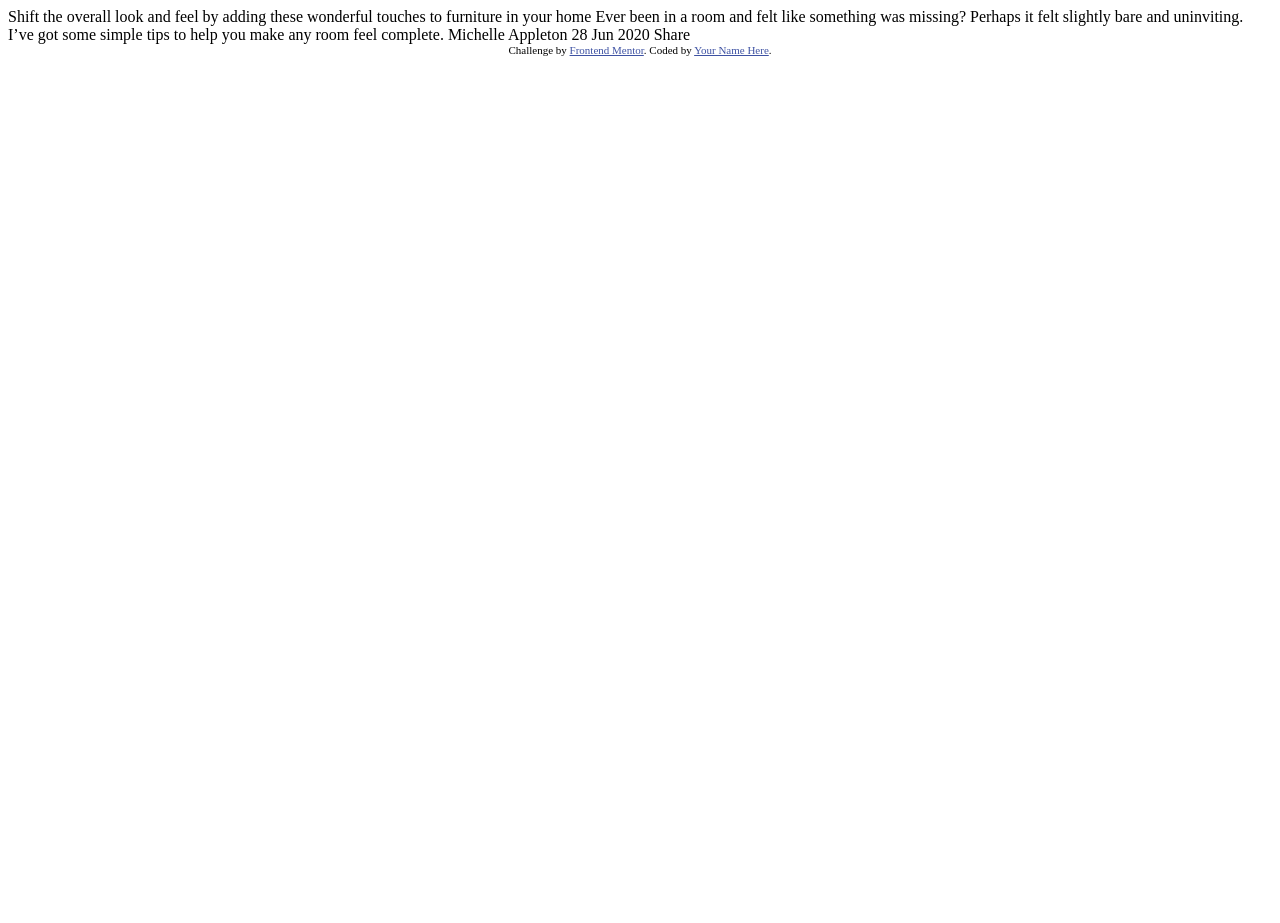
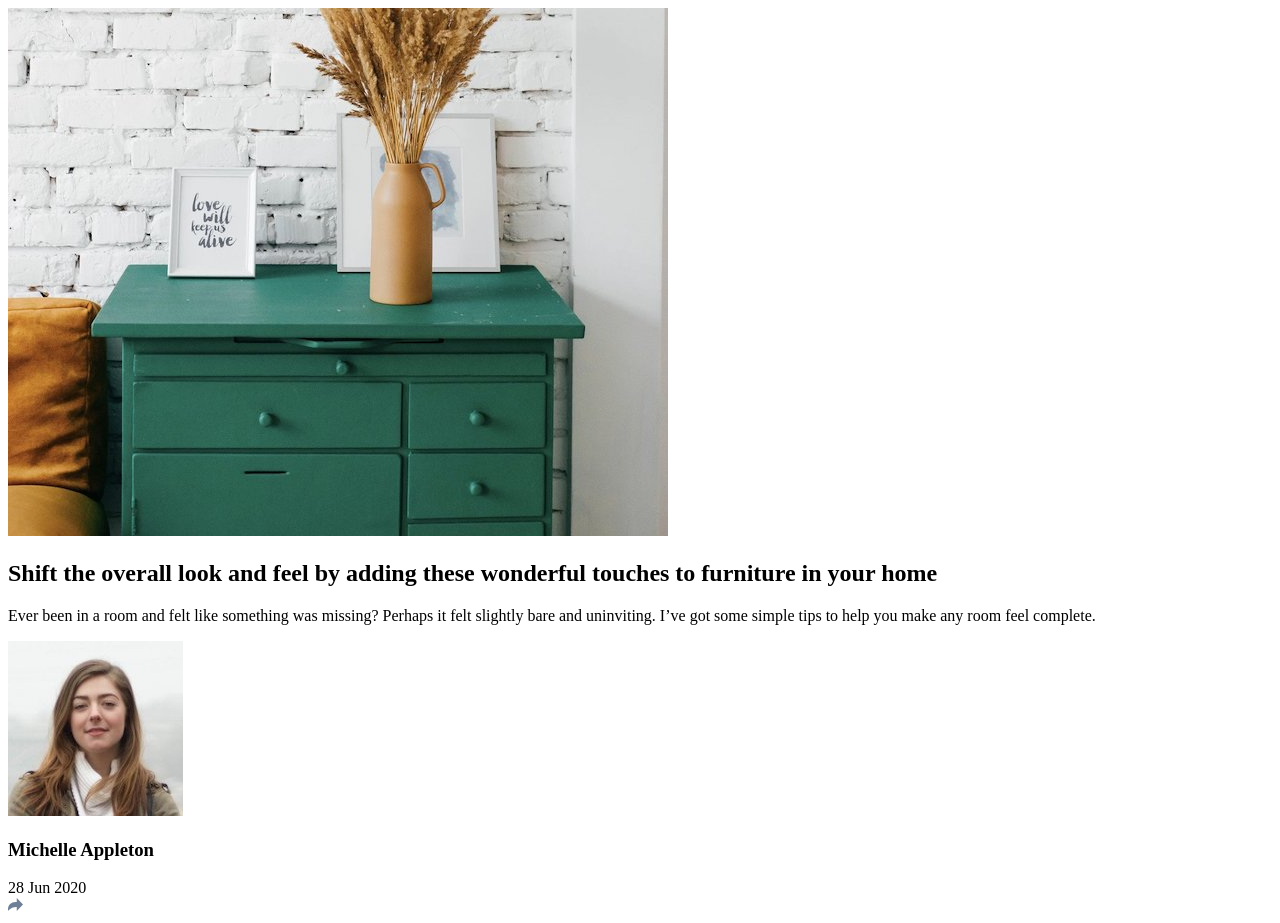
Before and after one commit to amancalledkidd/article-preview-component, a plain HTML site: page index.html in a window 1280 px wide. Before the commit the page ends 800 px from the top, so only its background shows below. Drawn offline with Linux system fonts and the light colour scheme.

Commit message:
html structure

```diff
--- a/index.html
+++ b/index.html
@@ -7,30 +7,24 @@
   <link rel="icon" type="image/png" sizes="32x32" href="./images/favicon-32x32.png">
 
   <title>Frontend Mentor | Article preview component</title>
-
-  <!-- Feel free to remove these styles or customise in your own stylesheet 👍 -->
-  <style>
-    .attribution { font-size: 11px; text-align: center; }
-    .attribution a { color: hsl(228, 45%, 44%); }
-  </style>
 </head>
 <body>
-
-  Shift the overall look and feel by adding these wonderful
-  touches to furniture in your home
-
-  Ever been in a room and felt like something was missing? Perhaps
-  it felt slightly bare and uninviting. I’ve got some simple tips
-  to help you make any room feel complete.
-
-  Michelle Appleton
-  28 Jun 2020
-
-  Share
-
-  <div class="attribution">
-    Challenge by <a href="https://www.frontendmentor.io?ref=challenge" target="_blank">Frontend Mentor</a>.
-    Coded by <a href="#">Your Name Here</a>.
-  </div>
+  <img src="./images/drawers.jpg" alt="Green drawers with an orange vase and photo frames">
+  <article>
+    <h2>Shift the overall look and feel by adding these wonderful touches to furniture in your home</h2>
+    <p>
+      Ever been in a room and felt like something was missing? Perhaps
+      it felt slightly bare and uninviting. I’ve got some simple tips
+      to help you make any room feel complete.
+    </p>
+    <div class="card">
+      <div class="card__user">
+        <img src="./images/avatar-michelle.jpg" alt="">
+        <h3>Michelle Appleton</h3>
+        <time datetime="2020-06-28">28 Jun 2020</time>
+      </div>
+      <img src="./images/icon-share.svg" alt="Share button">
+    </div>
+  </article>
 </body>
 </html>
```
